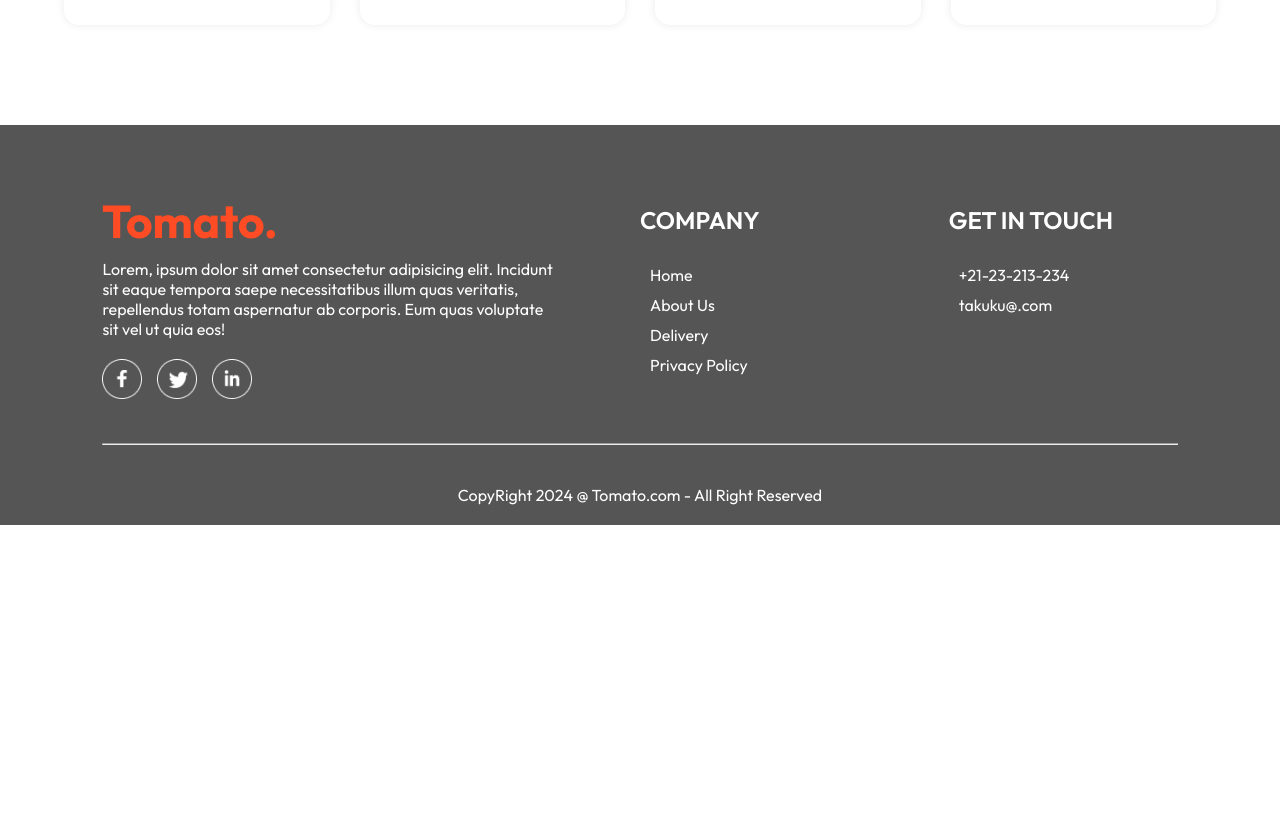
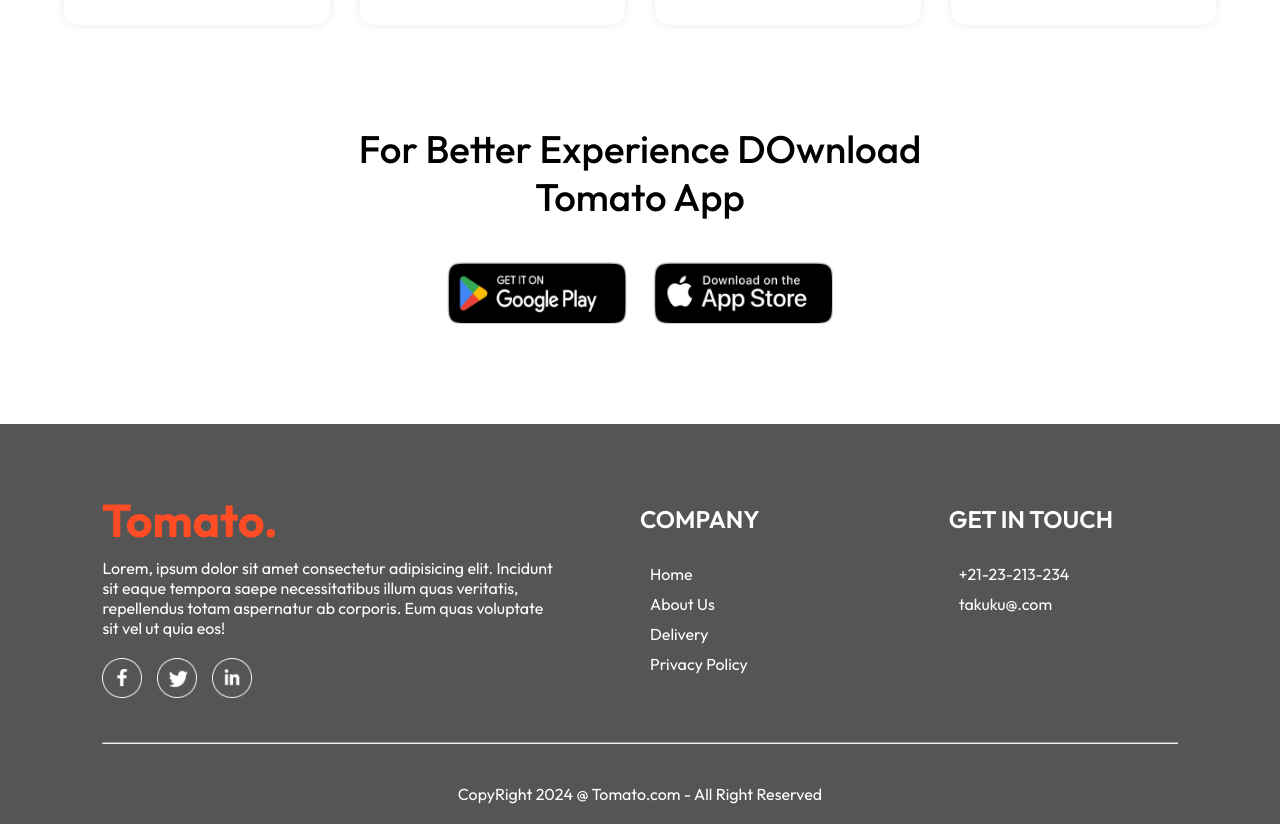
Before and after one commit to PrimeBeyonder/food_service, a React (Vite) app: page / in a window 1280 px wide. Shown: the part 4442-5266 px from the top of the page. Before the commit the page ends 4967 px from the top, so only its background shows below. Built offline with nearby package versions, Linux system fonts and the light colour scheme.

Commit message:
added download components

```diff
--- /dev/null
+++ b/src/components/Download/Download.css
@@ -0,0 +1,25 @@
+.download {
+    margin: auto auto;
+    margin-top: 100px;
+    font-size: max(3vw, 20px);
+    text-align: center;
+    font-weight: 500;
+}
+
+.download-platforms {
+    display: flex;
+    justify-content: center;
+    margin-top: 40px;
+    gap: max(2vw, 10px);
+}
+
+.download-platforms img {
+    width: max(30vw, 120px);
+    max-width: 180px;
+    transition: all 0.4s;
+    cursor: pointer;
+}
+
+.download-platforms img:hover {
+    transform: scale(1.05);
+}
--- /dev/null
+++ b/src/components/Download/Download.jsx
@@ -0,0 +1,17 @@
+import React from 'react';
+import "./Download.css"
+import { assets } from "../../assets/assets";
+
+const Download = () => {
+    return (
+        <div className='download' id='download'>
+            <p>For Better Experience DOwnload  <br />Tomato App</p>
+            <div className="download-platforms">
+                <img src={assets.play_store} alt="" />
+                <img src={assets.app_store} alt="" />
+            </div>
+        </div>
+    )
+}
+
+export default Download
--- a/src/pages/Home/Home.jsx
+++ b/src/pages/Home/Home.jsx
@@ -3,6 +3,7 @@ import "./Home.css";
 import Header from '../../components/Header/Header';
 import ExplorMenu from '../../components/ExplorMenu/ExplorMenu';
 import FoodDisplay from '../../components/FoodDisplay/FoodDisplay';
+import Download from '../../components/Download/Download';
 
 const Home = () => {
     const [category, setCategory] = useState("All");
@@ -11,6 +12,7 @@ const Home = () => {
             <Header />
             <ExplorMenu category={category} setCategory={setCategory} />
             <FoodDisplay category={category} setCategory={setCategory} />
+            <Download />
         </div>
     )
 }
```
